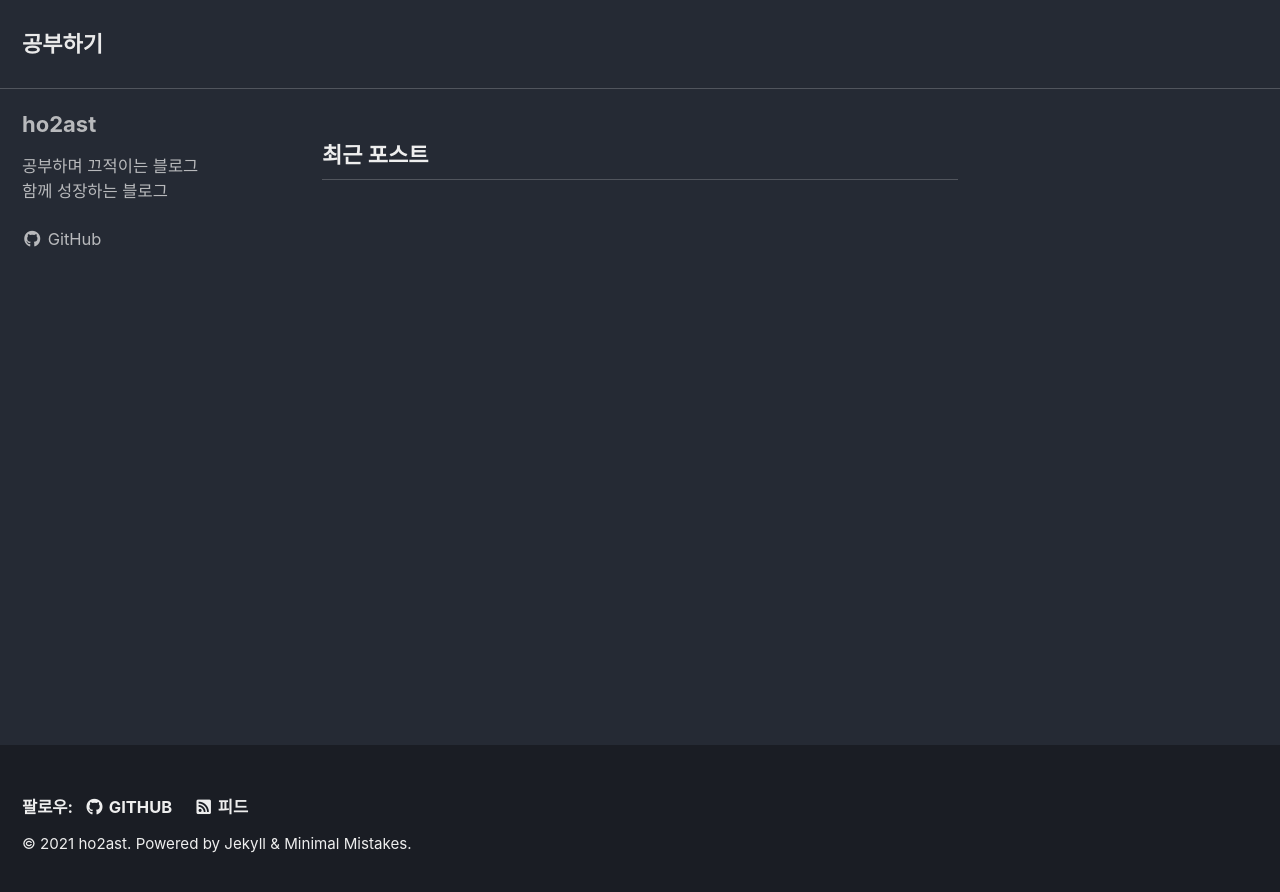
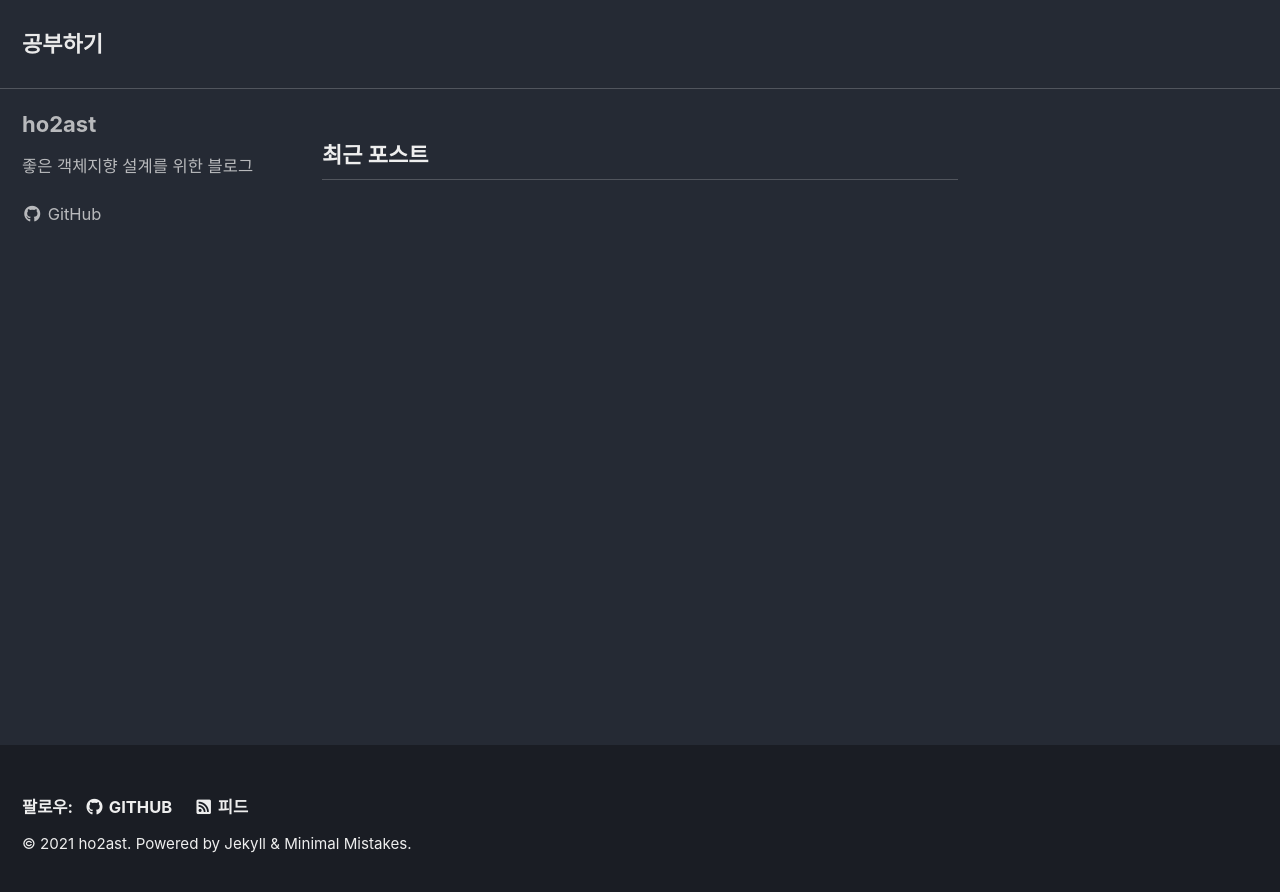
Before and after one commit to HO2AST/HO2AST.github.io, a Jekyll site: the page built from index.html, in a window 1280 px wide. Shown: the top 892 px of the page. Built offline with Jekyll 4.4.1, drawn with Linux system fonts in a browser that asks for light colours; cached includes are drawn as plain includes; the list of posts is cut into pages by our own code.

Commit message:
Update _config.yml

```diff
--- a/_config.yml
+++ b/_config.yml
@@ -104,7 +104,7 @@ analytics:
 author:
   name             : "ho2ast"
   avatar           : # path of avatar image, e.g. "/assets/images/bio-photo.jpg"
-  bio              : "공부하며 끄적이는 블로그<br>함께 성장하는 블로그"
+  bio              : "좋은 객체지향 설계를 위한 블로그"
   location         : #"Somewhere"
   email            :
   links:
```
